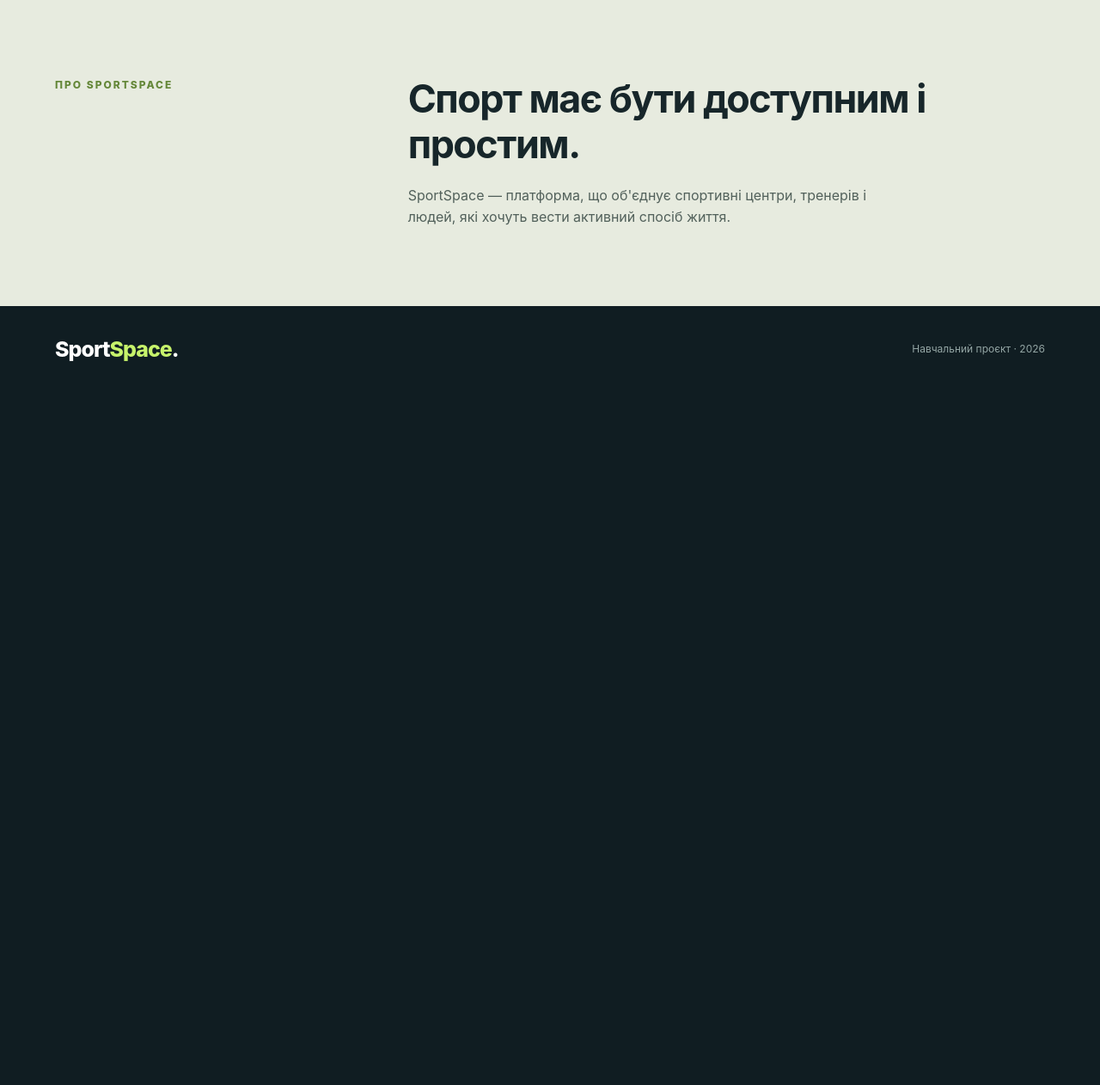
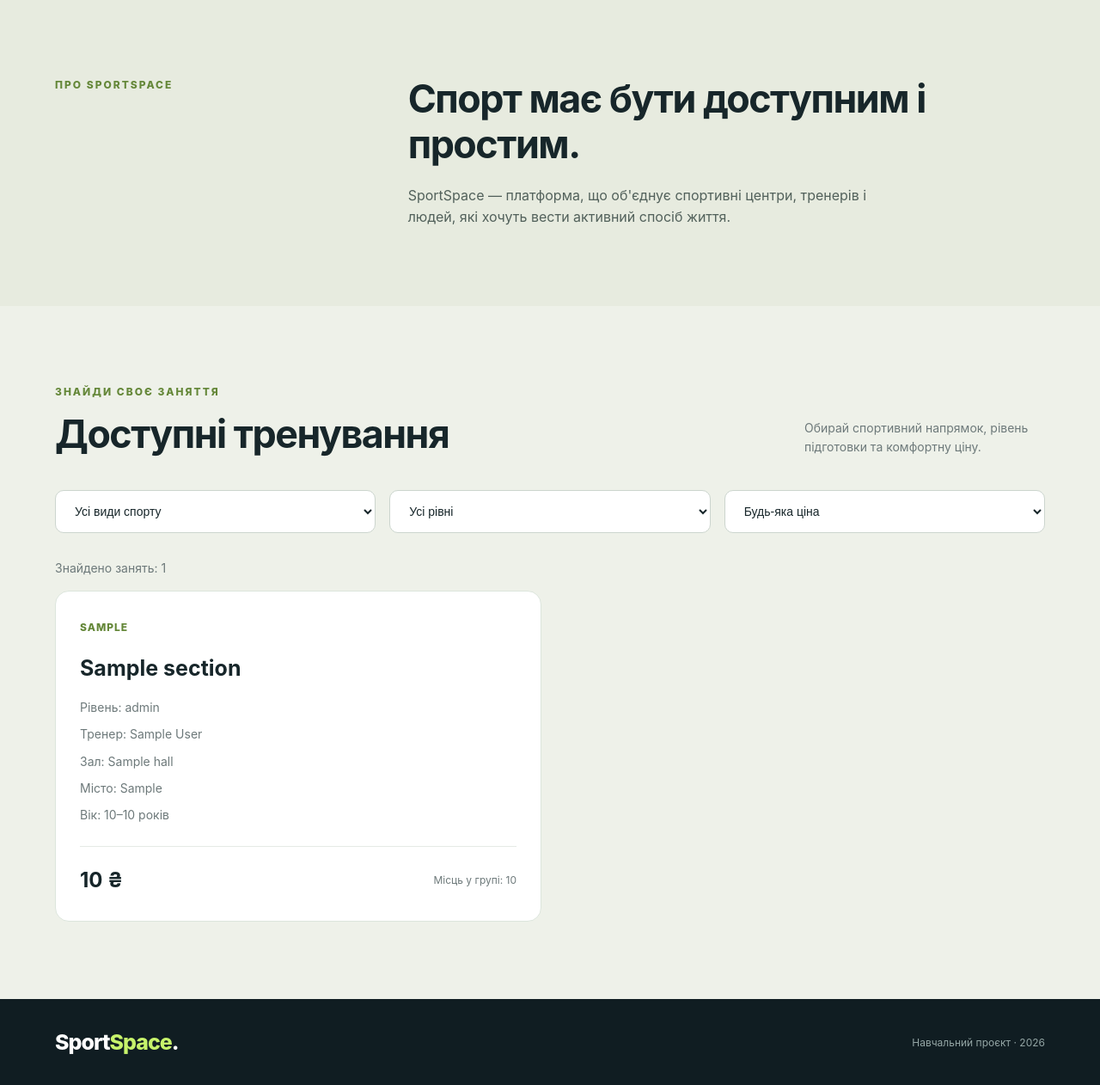
Before and after one commit to ToriArtemiak/sportspace-coursework, a FastAPI app: page / in a window 1280 px wide. Shown: the part 1394-2656 px from the top of the page at 86% size. Before the commit the page ends 1814 px from the top, so only its background shows below. Run offline with FastAPI, Linux system fonts and the light colour scheme; tables that the repository leaves empty hold one stand-in row (values such as "Sample post").

Commit message:
feat: add interactive sports catalog with filters

```diff
--- /dev/null
+++ b/app/static/catalog.js
@@ -0,0 +1,140 @@
+
+const sportFilter = document.getElementById("sportFilter");
+const levelFilter = document.getElementById("levelFilter");
+const priceFilter = document.getElementById("priceFilter");
+
+const sessionsList = document.getElementById("sessionsList");
+const catalogStatus = document.getElementById("catalogStatus");
+
+// Створення текстового HTML-елемента
+function addText(parent, tag, text, className = "") {
+    const element = document.createElement(tag);
+    element.textContent = text;
+
+    if (className) {
+        element.className = className;
+    }
+
+    parent.appendChild(element);
+    return element;
+}
+
+// Створення картки спортивної секції
+function createSessionCard(section) {
+    const card = document.createElement("article");
+    card.className = "session-card";
+
+    addText(card, "span", section.sport_type, "session-type");
+
+    addText(card, "h3", section.name);
+
+    addText(card, "p", `Рівень: ${section.level}`);
+
+    addText(
+        card,
+        "p",
+        `Тренер: ${section.trainer.full_name}`
+    );
+
+    addText(
+        card,
+        "p",
+        `Зал: ${section.hall.name}`
+    );
+
+    addText(
+        card,
+        "p",
+        `Місто: ${section.hall.center.city}`
+    );
+
+    addText(
+        card,
+        "p",
+        `Вік: ${section.min_age}–${section.max_age} років`
+    );
+
+    const footer = document.createElement("div");
+    footer.className = "session-footer";
+
+    addText(
+        footer,
+        "strong",
+        `${section.price_uah} ₴`
+    );
+
+    addText(
+        footer,
+        "span",
+        `Місць у групі: ${section.capacity}`
+    );
+
+    card.appendChild(footer);
+
+    return card;
+}
+
+// Отримання даних із FastAPI
+async function loadSections() {
+    catalogStatus.textContent = "Завантаження занять...";
+    sessionsList.replaceChildren();
+
+    // Формування параметрів фільтрації
+    const params = new URLSearchParams();
+
+    if (sportFilter.value) {
+        params.set("sport_type", sportFilter.value);
+    }
+
+    if (levelFilter.value) {
+        params.set("level", levelFilter.value);
+    }
+
+    if (priceFilter.value) {
+        params.set("max_price", priceFilter.value);
+    }
+
+    try {
+        const query = params.toString();
+        const url = query
+            ? `/api/sections?${query}`
+            : "/api/sections";
+
+        const response = await fetch(url);
+
+        if (!response.ok) {
+            throw new Error(`HTTP ${response.status}`);
+        }
+
+        const sections = await response.json();
+
+        if (sections.length === 0) {
+            catalogStatus.textContent =
+                "За вибраними фільтрами занять не знайдено.";
+            return;
+        }
+
+        // Відображення отриманих секцій
+        sections.forEach((section) => {
+            const card = createSessionCard(section);
+            sessionsList.appendChild(card);
+        });
+
+        catalogStatus.textContent =
+            `Знайдено занять: ${sections.length}`;
+
+    } catch (error) {
+        console.error("Помилка завантаження:", error);
+
+        catalogStatus.textContent =
+            "Не вдалося завантажити заняття. Спробуйте оновити сторінку.";
+    }
+}
+
+// Оновлення каталогу при зміні фільтрів
+sportFilter.addEventListener("change", loadSections);
+levelFilter.addEventListener("change", loadSections);
+priceFilter.addEventListener("change", loadSections);
+
+// Перше завантаження після відкриття сторінки
+loadSections();
--- a/app/static/style.css
+++ b/app/static/style.css
@@ -481,3 +481,101 @@ a {
         align-items: flex-start;
     }
 }
+
+
+/* Каталог доступних занять */
+
+.sessions-section {
+    padding: 90px 0;
+    background: #eef1e9;
+}
+
+.catalog-filters {
+    display: flex;
+    flex-wrap: wrap;
+    gap: 16px;
+    margin-bottom: 30px;
+}
+
+.catalog-filters select {
+    flex: 1 1 200px;
+    padding: 15px 18px;
+    border: 1px solid #ccd5ce;
+    border-radius: 10px;
+    background: white;
+    font-size: 14px;
+    color: var(--text);
+    cursor: pointer;
+}
+
+.catalog-filters select:focus {
+    outline: 2px solid #7a9d44;
+    outline-offset: 2px;
+}
+
+.sessions-grid {
+    display: grid;
+    grid-template-columns: repeat(2, minmax(0, 1fr));
+    gap: 20px;
+}
+
+.session-card {
+    background: white;
+    padding: 28px;
+    border: 1px solid #dce5dc;
+    border-radius: 16px;
+}
+
+.session-type {
+    color: #648738;
+    font-size: 12px;
+    font-weight: 800;
+    text-transform: uppercase;
+    letter-spacing: 1px;
+}
+
+.session-card h3 {
+    font-size: 25px;
+    margin: 15px 0;
+}
+
+.session-card p {
+    font-size: 14px;
+    color: var(--muted);
+    margin-bottom: 9px;
+}
+
+.session-footer {
+    display: flex;
+    justify-content: space-between;
+    align-items: center;
+    margin-top: 24px;
+    padding-top: 20px;
+    border-top: 1px solid #e5eae5;
+    gap: 12px;
+}
+
+.session-footer strong {
+    font-size: 24px;
+}
+
+.session-footer span {
+    color: var(--muted);
+    font-size: 12px;
+}
+
+#catalogStatus {
+    margin-bottom: 15px;
+    color: var(--muted);
+    font-size: 14px;
+}
+
+@media (max-width: 700px) {
+    .sessions-grid {
+        grid-template-columns: 1fr;
+    }
+
+    .sessions-section {
+        padding: 60px 0;
+    }
+}
--- a/app/templates/index.html
+++ b/app/templates/index.html
@@ -143,6 +143,53 @@
             </div>
         </div>
     </section>
+
+
+<section class="sessions-section" id="sessions">
+    <div class="container">
+        <div class="section-heading">
+            <div>
+                <p class="section-kicker">ЗНАЙДИ СВОЄ ЗАНЯТТЯ</p>
+                <h2>Доступні тренування</h2>
+            </div>
+            <p>
+                Обирай спортивний напрямок,
+                рівень підготовки та комфортну ціну.
+            </p>
+        </div>
+
+        <div class="catalog-filters">
+            <select id="sportFilter" aria-label="Вид спорту">
+                <option value="">Усі види спорту</option>
+                <option value="Йога">Йога</option>
+                <option value="Фітнес">Фітнес</option>
+                <option value="Плавання">Плавання</option>
+            </select>
+
+            <select id="levelFilter" aria-label="Рівень підготовки">
+                <option value="">Усі рівні</option>
+                <option value="Початковий">Початковий</option>
+                <option value="Середній">Середній</option>
+                <option value="Усі рівні">Для всіх рівнів</option>
+            </select>
+
+            <select id="priceFilter" aria-label="Максимальна ціна">
+                <option value="">Будь-яка ціна</option>
+                <option value="250">До 250 ₴</option>
+                <option value="300">До 300 ₴</option>
+                <option value="350">До 350 ₴</option>
+                <option value="400">До 400 ₴</option>
+            </select>
+        </div>
+
+        <p id="catalogStatus" role="status">
+            Завантаження занять...
+        </p>
+
+        <div class="sessions-grid" id="sessionsList"></div>
+    </div>
+</section>
+
 </main>
 
 <footer class="footer">
@@ -152,5 +199,6 @@
     </div>
 </footer>
 
+<script src="/static/catalog.js"></script>
 </body>
 </html>
```
